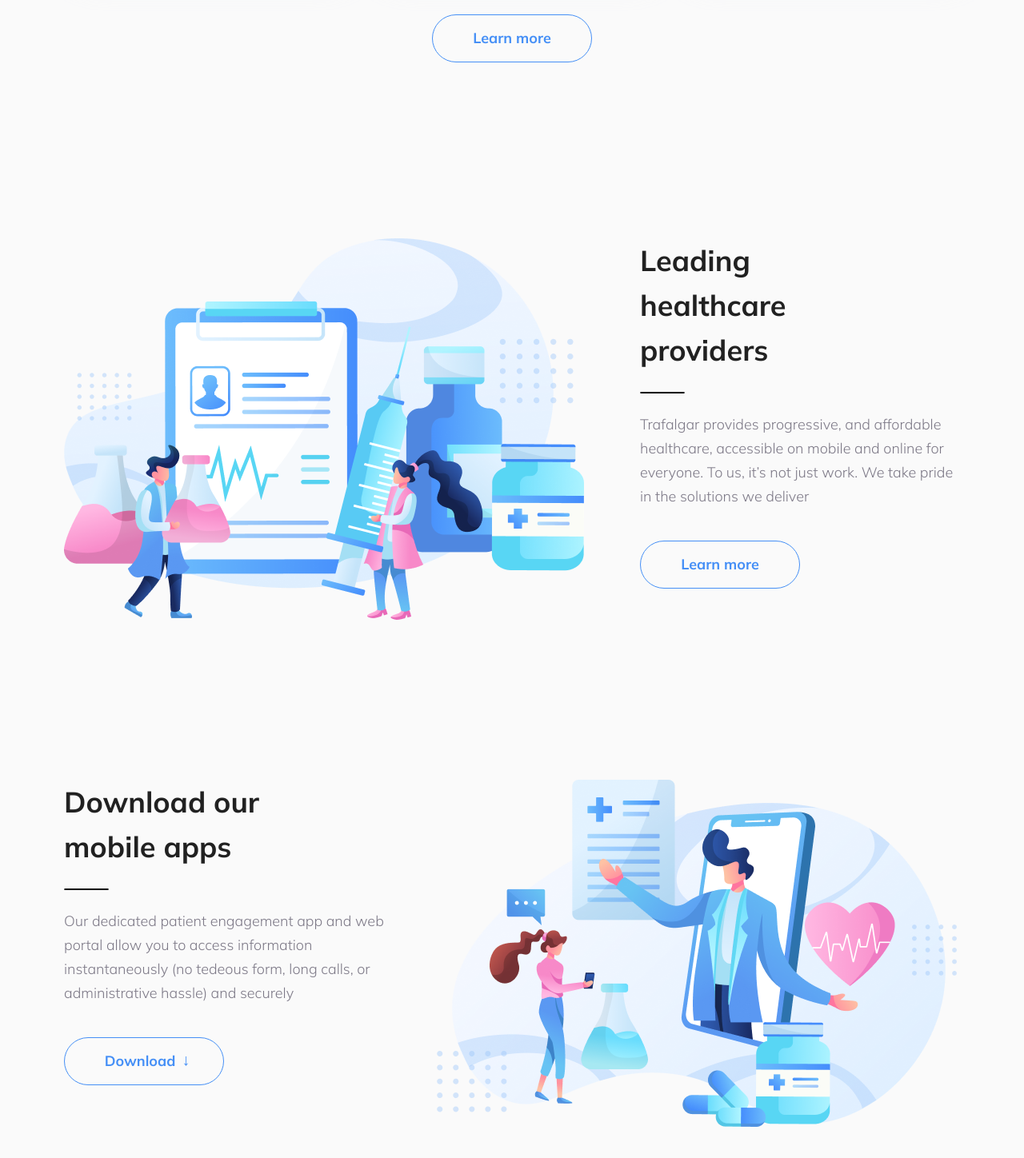
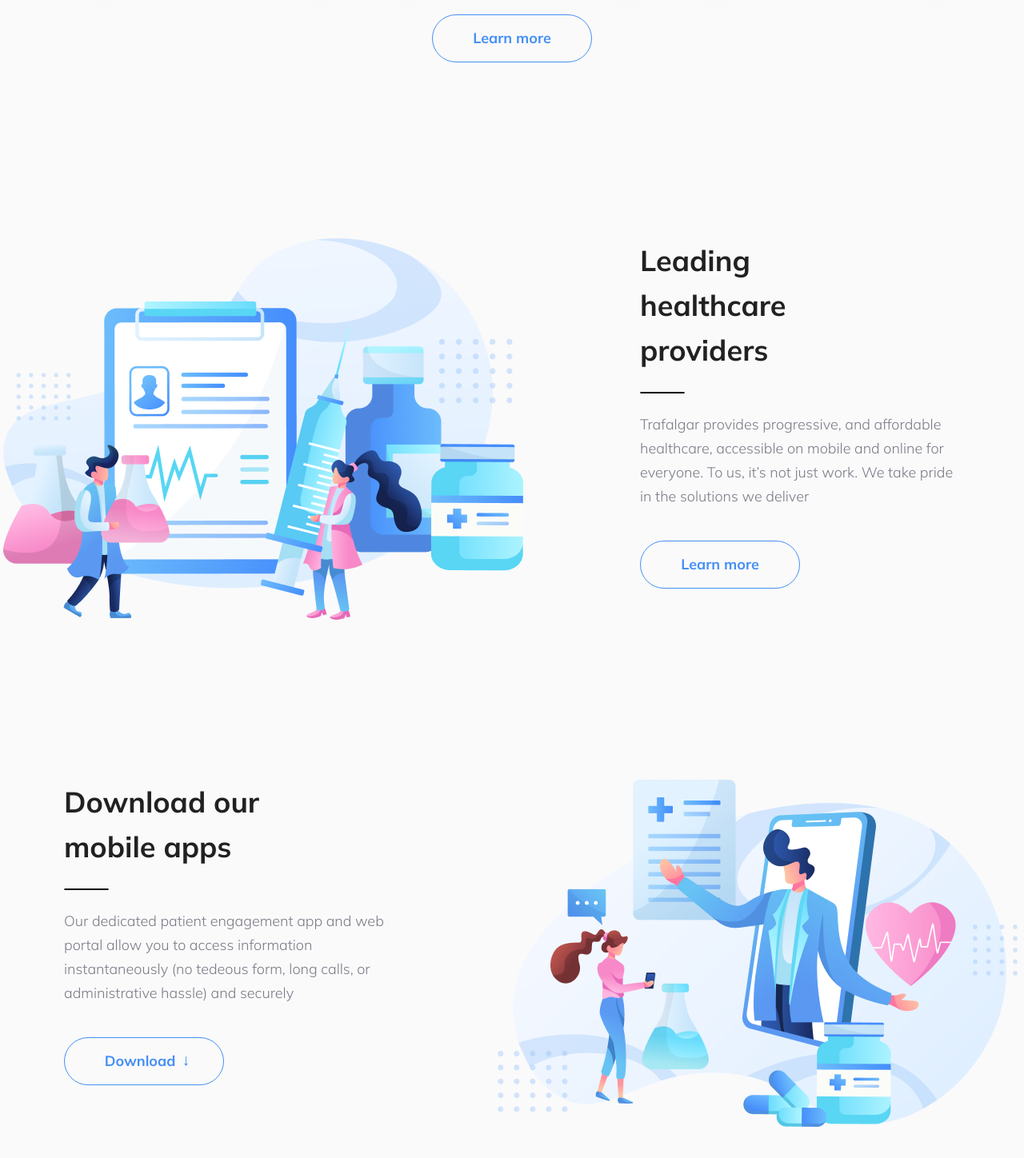
Before and after one commit to maturc/trafalgar, a React (Create React App) app: page / in a window 1280 px wide. Shown: the part 2046-3494 px from the top of the page at 80% size. Built offline with nearby package versions, Linux system fonts and the light colour scheme.

Commit message:
added negative margins for images in info section

```diff
--- a/src/components/Info/Info.css
+++ b/src/components/Info/Info.css
@@ -1,9 +1,9 @@
 @charset "UTF-8";
-.test .image-and-text:nth-child(2) {
+.image-and-text__container .image-and-text:nth-child(2) {
   margin-top: 200px;
 }
 
-.test .image-and-text:nth-child(2) button span::after {
+.image-and-text__container .image-and-text:nth-child(2) button span::after {
   content: "↓";
   font-size: 20px;
   font-weight: bolder;
@@ -11,4 +11,12 @@
   top: -2px;
   left: 8px;
 }
+
+.image-and-text__container .image-and-text:nth-child(1) img {
+  margin-left: -76px;
+}
+
+.image-and-text__container .image-and-text:nth-child(2) img {
+  margin-right: -76px;
+}
 /*# sourceMappingURL=Info.css.map */
--- a/src/components/Info/Info.sass
+++ b/src/components/Info/Info.sass
@@ -1,4 +1,4 @@
-.test .image-and-text:nth-child(2)
+.image-and-text__container .image-and-text:nth-child(2)
   margin-top: 200px
   & button span::after
     content: "↓"
@@ -7,3 +7,8 @@
     position: relative
     top: -2px
     left: 8px
+
+.image-and-text__container .image-and-text:nth-child(1) img
+  margin-left: -76px
+.image-and-text__container .image-and-text:nth-child(2) img
+  margin-right: -76px
--- a/src/components/Info/Info.tsx
+++ b/src/components/Info/Info.tsx
@@ -6,10 +6,10 @@
 
 export function Info() {
   return (
-    <div className="test">
+    <div className="image-and-text__container">
       <ImageAndText
         img={img1}
-        alt="test"
+        alt="illustration"
         title="Leading healthcare providers"
         body="Trafalgar provides progressive, and affordable healthcare, accessible on mobile and online for everyone. To us, it’s not just work. We take pride
         in the solutions we deliver"
@@ -17,7 +17,7 @@
       />
       <ImageAndText
         img={img2}
-        alt="test"
+        alt="illustration"
         title="Download our mobile apps"
         body="Our dedicated patient engagement app and web portal allow you to access information instantaneously (no tedeous form, long calls, or administrative hassle) and securely"
         button="Download"
```
Also changed, not shown: 1 other file (tests, documents, lock files or other folders).
